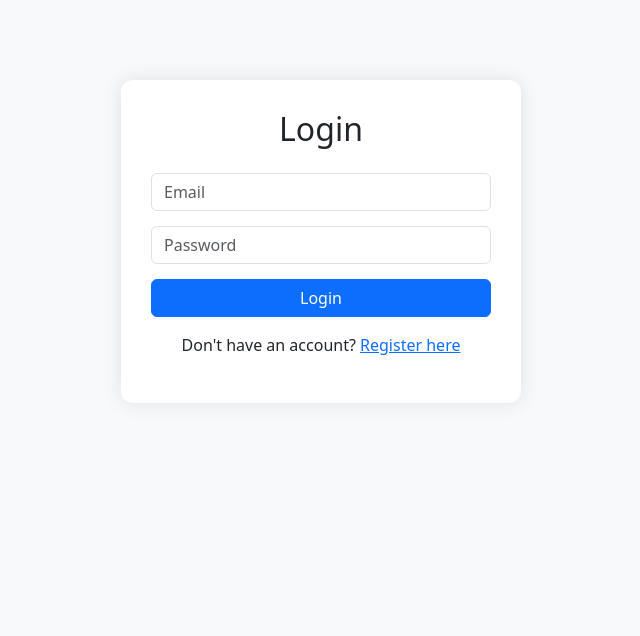
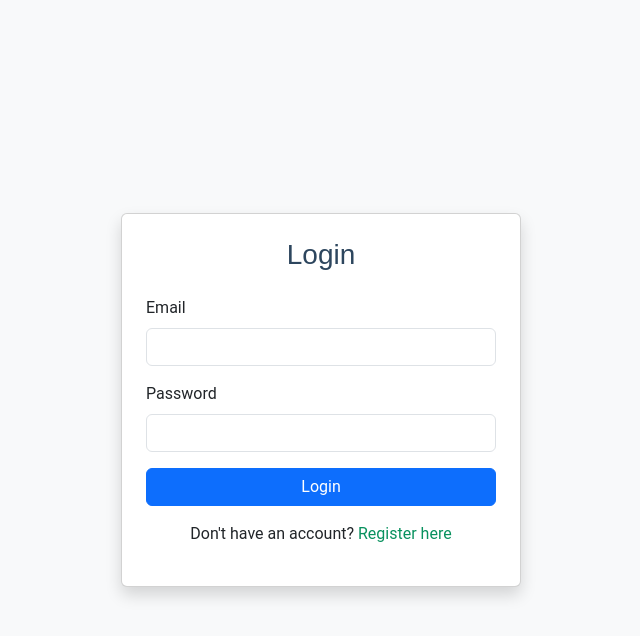
Before and after one commit to Sivanesh27/online-learning-platform, a plain HTML site: page docs/login.html in a window 1280 px wide. Shown: the whole page, without its empty margins (319-959 px from the left). Drawn offline with nearby package versions, Linux system fonts and the light colour scheme.

Commit message:
Update login.html

```diff
--- a/docs/login.html
+++ b/docs/login.html
@@ -1,52 +1,37 @@
 <!DOCTYPE html>
 <html lang="en">
+
 <head>
   <meta charset="UTF-8">
+  <meta name="viewport" content="width=device-width, initial-scale=1.0">
   <title>Login - Online Learning Platform</title>
-  <meta name="viewport" content="width=device-width, initial-scale=1.0">
+  <link href="assets/vendor/bootstrap/css/bootstrap.min.css" rel="stylesheet">
+  <link href="assets/vendor/bootstrap-icons/bootstrap-icons.css" rel="stylesheet">
+  <link href="assets/css/main.css" rel="stylesheet">
+</head>
 
-  <!-- Bootstrap CDN -->
-  <link href="https://cdn.jsdelivr.net/npm/bootstrap@5.3.0/dist/css/bootstrap.min.css" rel="stylesheet">
-
-  <style>
-    body {
-      background-color: #f8f9fa;
-    }
-    .login-container {
-      max-width: 400px;
-      margin: 80px auto;
-      background: #fff;
-      padding: 30px;
-      border-radius: 12px;
-      box-shadow: 0 0 20px rgba(0,0,0,0.1);
-    }
-    .form-control {
-      margin-bottom: 15px;
-    }
-    .form-title {
-      text-align: center;
-      margin-bottom: 25px;
-    }
-  </style>
-</head>
-<body>
-
-  <div class="login-container">
-    <h2 class="form-title">Login</h2>
+<body class="d-flex align-items-center justify-content-center vh-100 bg-light">
+  <div class="card p-4 shadow" style="max-width: 400px; width: 100%;">
+    <h3 class="text-center mb-4">Login</h3>
     <form id="login-form">
-      <input type="email" id="email" class="form-control" placeholder="Email" required />
-      <input type="password" id="password" class="form-control" placeholder="Password" required />
+      <div class="mb-3">
+        <label for="login-email" class="form-label">Email</label>
+        <input type="email" class="form-control" id="login-email" required>
+      </div>
+      <div class="mb-3">
+        <label for="login-password" class="form-label">Password</label>
+        <input type="password" class="form-control" id="login-password" required>
+      </div>
       <button type="submit" class="btn btn-primary w-100">Login</button>
+      <div class="mt-3 text-center">
+        <p>Don't have an account? <a href="register.html">Register here</a></p>
+      </div>
     </form>
-    <div class="text-center mt-3">
-      <p>Don't have an account? <a href="register.html">Register here</a></p>
-    </div>
   </div>
 
-  <!-- Firebase & Login Logic -->
   <script type="module">
-    import { initializeApp } from "https://www.gstatic.com/firebasejs/10.12.0/firebase-app.js";
-    import { getAuth, signInWithEmailAndPassword } from "https://www.gstatic.com/firebasejs/10.12.0/firebase-auth.js";
+    import { initializeApp } from "https://www.gstatic.com/firebasejs/9.6.1/firebase-app.js";
+    import { getAuth, signInWithEmailAndPassword } from "https://www.gstatic.com/firebasejs/9.6.1/firebase-auth.js";
 
     const firebaseConfig = {
       apiKey: "AIzaSyDDlualMDCAkRvmCs_eryjaHs_qiuYSNDc",
@@ -61,20 +46,21 @@
     const app = initializeApp(firebaseConfig);
     const auth = getAuth(app);
 
-    document.getElementById("login-form").addEventListener("submit", function (e) {
+    document.getElementById('login-form').addEventListener('submit', function (e) {
       e.preventDefault();
-      const email = document.getElementById("email").value;
-      const password = document.getElementById("password").value;
+      const email = document.getElementById('login-email').value;
+      const password = document.getElementById('login-password').value;
 
       signInWithEmailAndPassword(auth, email, password)
         .then((userCredential) => {
-          alert("Login successful!");
-          window.location.href = "index.html";
+          alert('Login successful');
+          window.location.href = 'index.html';
         })
         .catch((error) => {
-          alert("Error: " + error.message);
+          alert('Login failed: ' + error.message);
         });
     });
   </script>
 </body>
+
 </html>
```
